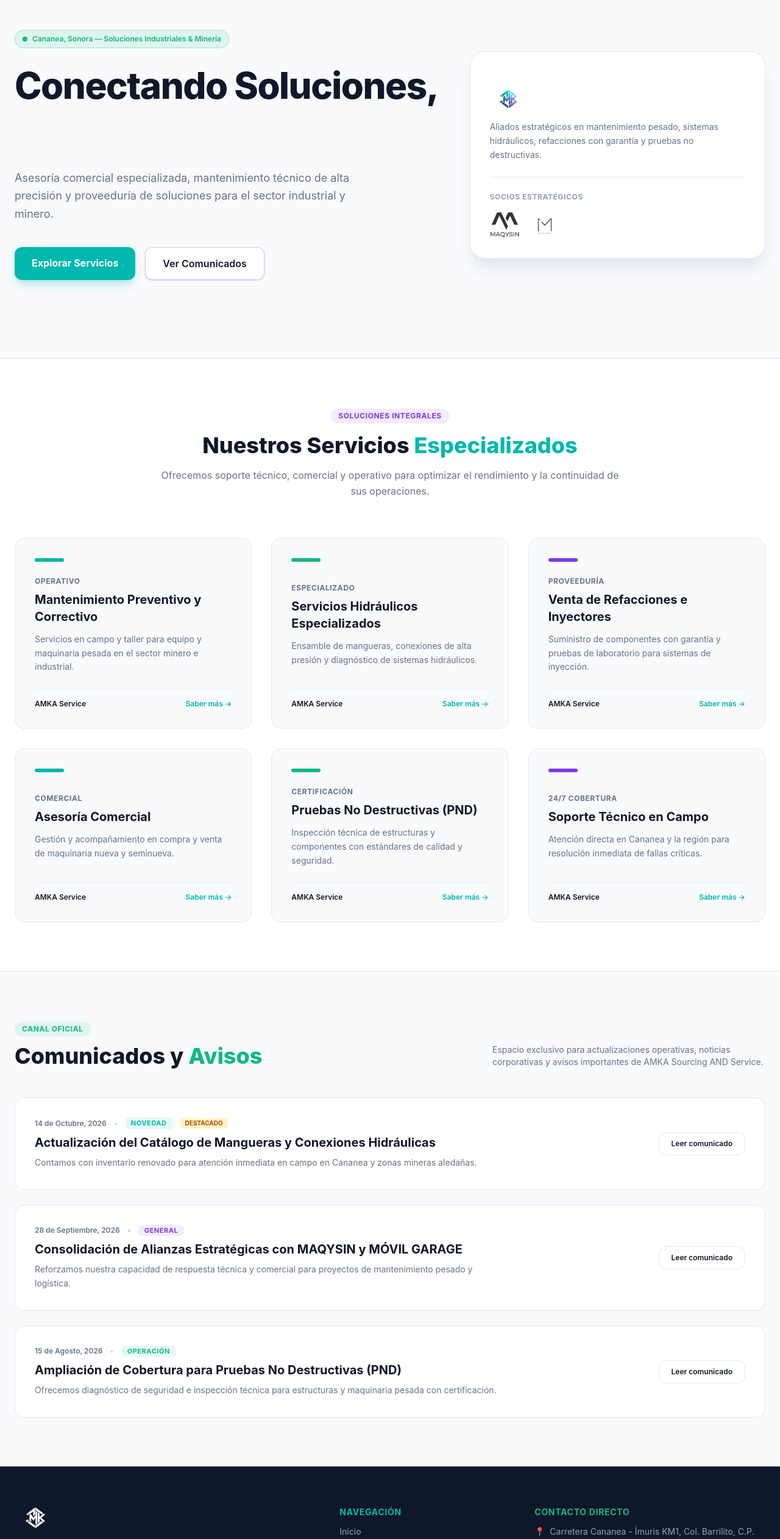
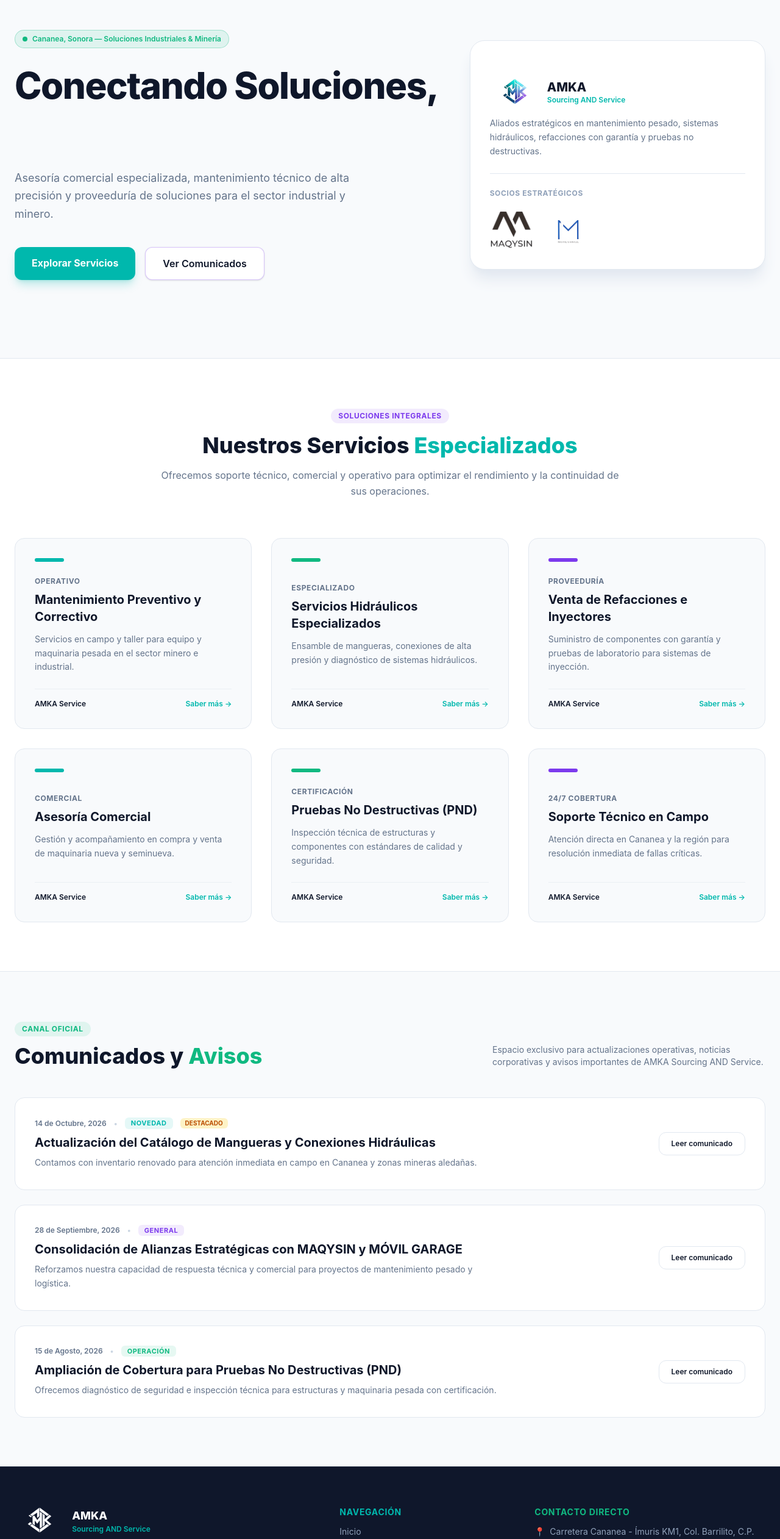
Before and after one commit to CarlosRodriguez-AMKA/amka-web, a React (Vite) app: page / in a window 1280 px wide. Shown: the part 160-2683 px from the top of the page at 61% size. Built offline with nearby package versions, Linux system fonts and the light colour scheme.

Commit message:
fix: Añadido nombre de empresa en Hero y aumentado significativamente el tamaño de logos de socios

```diff
--- a/src/components/Footer.tsx
+++ b/src/components/Footer.tsx
@@ -7,13 +7,16 @@ export default function Footer() {
 
           {/* Columna 1: Identidad AMKA, Redes y Socios */}
           <div className="md:col-span-5 space-y-6">
-            <div>
+            <div className="flex items-center gap-3">
               <img
                 src="/logo-amka.png"
                 alt="AMKA Sourcing AND Service"
-                className="h-10 w-auto object-contain brightness-0 invert"
+                className="h-12 w-auto object-contain brightness-0 invert"
                 onError={(e) => { (e.target as HTMLImageElement).src = '/assets/logo-amka.png'; }}
               />
+              <span className="font-extrabold text-lg text-white">
+                AMKA <span className="text-amka-cyan text-xs font-semibold block">Sourcing AND Service</span>
+              </span>
             </div>
 
             <p className="text-slate-400 text-sm leading-relaxed max-w-sm">
@@ -52,22 +55,22 @@ export default function Footer() {
               </div>
             </div>
 
-            {/* Socios con altura ampliada (h-10) */}
-            <div className="space-y-2">
+            {/* Socios con altura destacada h-14 / max-w-[140px] */}
+            <div className="space-y-2 pt-2">
               <span className="text-xs uppercase tracking-wider text-slate-500 font-bold block">
                 Socios Estratégicos
               </span>
-              <div className="flex items-center gap-5 pt-1">
+              <div className="flex items-center gap-6 pt-1 flex-wrap">
                 <img
                   src="/logo-maqysin.png"
                   alt="MAQYSIN"
-                  className="h-10 w-auto object-contain brightness-0 invert opacity-80 hover:opacity-100 transition-opacity"
+                  className="h-14 max-width-[150px] w-auto object-contain brightness-0 invert opacity-85 hover:opacity-100 transition-opacity"
                   onError={(e) => { (e.target as HTMLImageElement).src = '/assets/logo-maqysin.png'; }}
                 />
                 <img
                   src="/logo-movilgarage.png"
                   alt="MÓVIL GARAGE"
-                  className="h-10 w-auto object-contain brightness-0 invert opacity-80 hover:opacity-100 transition-opacity"
+                  className="h-14 max-width-[150px] w-auto object-contain brightness-0 invert opacity-85 hover:opacity-100 transition-opacity"
                   onError={(e) => { (e.target as HTMLImageElement).src = '/assets/logo-movilgarage.png'; }}
                 />
               </div>
--- a/src/components/Hero.tsx
+++ b/src/components/Hero.tsx
@@ -1,7 +1,7 @@
 export default function Hero() {
   return (
     <section id="inicio" className="relative py-24 md:py-32 overflow-hidden bg-amka-bg">
-      <div className="absolute top-1/4 left-1/2 -translate-x-1/2 -translate-y-1/2 width-[600px] heigth-[350px] bg-gradient-to-true from-amka-purple/10 to-amka-cyan/10 blur-[100px] rounded-full pointer-events-none" />
+      <div className="absolute top-1/4 left-1/2 -translate-x-1/2 -translate-y-1/2 width-[600px] height-[350px] bg-gradient-to-true from-amka-purple/10 to-amka-cyan/10 blur-[100px] rounded-full pointer-events-none" />
 
       <div className="max-w-7xl mx-auto px-6 relative z-10 text-center md:text-left grid grid-cols-1 md:grid-cols-12 gap-12 items-center">
 
@@ -39,39 +39,43 @@ export default function Hero() {
           </div>
         </div>
 
-        {/* Columna Derecha: Tarjeta Corporativa y Logos de Socios Agrandados */}
+        {/* Columna Derecha: Tarjeta Corporativa */}
         <div className="md:col-span-5">
           <div className="bg-amka-card border border-amka-border p-8 rounded-3xl shadow-xl shadow-slate-200 relative">
 
             <div className="h-1 w-20 bg-gradient-to-right from-amka-cyan to-amka-purple rounded-full mb-6" />
 
-            <div className="mb-4">
+            {/* Logo + Nombre Corporativo en el Hero */}
+            <div className="flex items-center gap-3 mb-4">
               <img
                 src="/logo-amka.png"
                 alt="AMKA"
-                className="h-9 w-auto object-contain"
+                className="h-12 w-auto object-contain"
                 onError={(e) => { (e.target as HTMLImageElement).src = '/assets/logo-amka.png'; }}
               />
+              <span className="font-extrabold text-xl text-amka-text leading-tight">
+                AMKA <span className="text-amka-cyan text-xs font-semibold block">Sourcing AND Service</span>
+              </span>
             </div>
 
             <p className="text-amka-muted text-sm mb-6 leading-relaxed">
               Aliados estratégicos en mantenimiento pesado, sistemas hidráulicos, refacciones con garantía y pruebas no destructivas.
             </p>
 
-            {/* Socios Estratégicos con altura ampliada (h-11 / h-12) */}
+            {/* Socios Estratégicos con tamaño notablemente más grande (h-16 / h-20) */}
             <div className="border-t border-amka-border pt-6 space-y-3">
               <div className="text-xs uppercase tracking-wider text-slate-400 font-bold">Socios Estratégicos</div>
-              <div className="flex items-center gap-6 pt-1">
+              <div className="flex items-center gap-8 pt-2 flex-wrap">
                 <img
                   src="/logo-maqysin.png"
                   alt="MAQYSIN"
-                  className="h-11 w-auto object-contain grayscale hover:grayscale-0 transition-all opacity-90 hover:opacity-100"
+                  className="h-16 max-width-[160px] w-auto object-contain transition-all opacity-90 hover:opacity-100"
                   onError={(e) => { (e.target as HTMLImageElement).src = '/assets/logo-maqysin.png'; }}
                 />
                 <img
                   src="/logo-movilgarage.png"
                   alt="MÓVIL GARAGE"
-                  className="h-11 w-auto object-contain grayscale hover:grayscale-0 transition-all opacity-90 hover:opacity-100"
+                  className="h-16 max-width-[160px] w-auto object-contain transition-all opacity-90 hover:opacity-100"
                   onError={(e) => { (e.target as HTMLImageElement).src = '/assets/logo-movilgarage.png'; }}
                 />
               </div>
```
